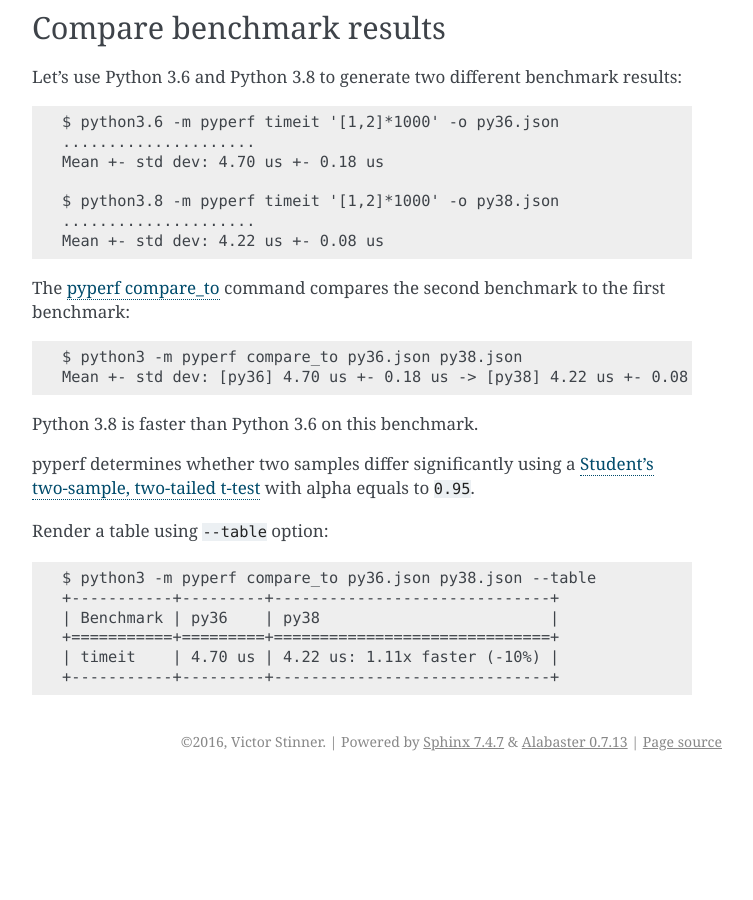
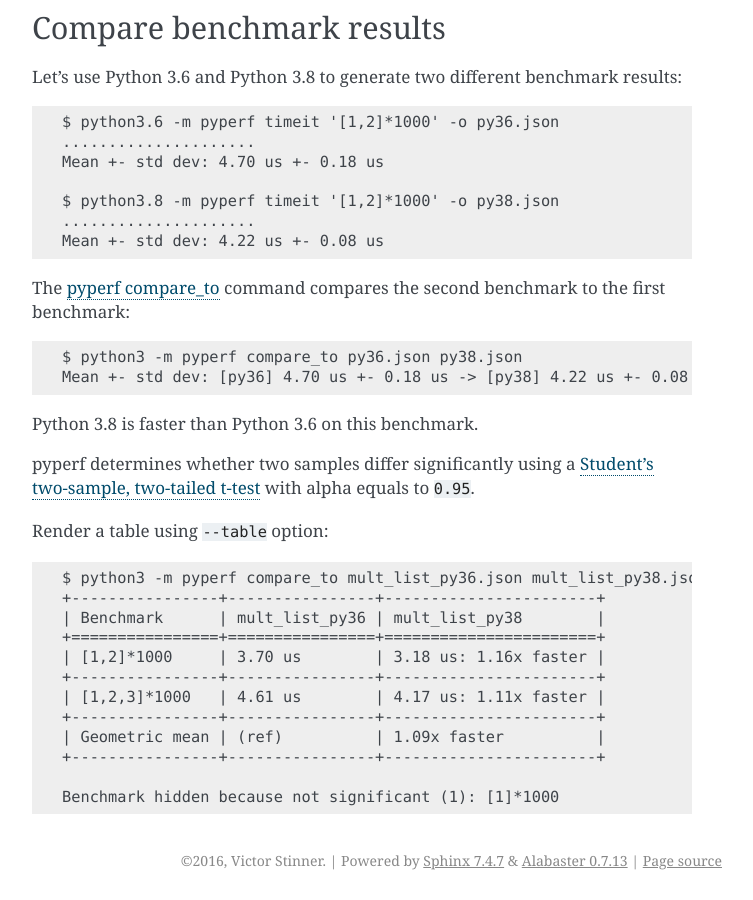
Before and after one commit to psf/pyperf, a Sphinx documentation site: the page built from doc/analyze.rst, in a window 1280 px wide and 900 px high, scrolled down 3625 px. Shown: the whole window, without its empty margins (388-1141 px from the left). Built offline with Sphinx 7.4.7, drawn with Linux system fonts in a browser that asks for light colours; before the commit the page ends 4406 px from its top, so only the background shows below that.

Commit message:
Update --table example (#178)

```diff
--- a/doc/analyze.rst
+++ b/doc/analyze.rst
@@ -223,9 +223,15 @@ two-sample, two-tailed t-test
 
 Render a table using ``--table`` option::
 
-    $ python3 -m pyperf compare_to py36.json py38.json --table
-    +-----------+---------+------------------------------+
-    | Benchmark | py36    | py38                         |
-    +===========+=========+==============================+
-    | timeit    | 4.70 us | 4.22 us: 1.11x faster (-10%) |
-    +-----------+---------+------------------------------+
+    $ python3 -m pyperf compare_to mult_list_py36.json mult_list_py38.json --table
+    +----------------+----------------+-----------------------+
+    | Benchmark      | mult_list_py36 | mult_list_py38        |
+    +================+================+=======================+
+    | [1,2]*1000     | 3.70 us        | 3.18 us: 1.16x faster |
+    +----------------+----------------+-----------------------+
+    | [1,2,3]*1000   | 4.61 us        | 4.17 us: 1.11x faster |
+    +----------------+----------------+-----------------------+
+    | Geometric mean | (ref)          | 1.09x faster          |
+    +----------------+----------------+-----------------------+
+
+    Benchmark hidden because not significant (1): [1]*1000
```
